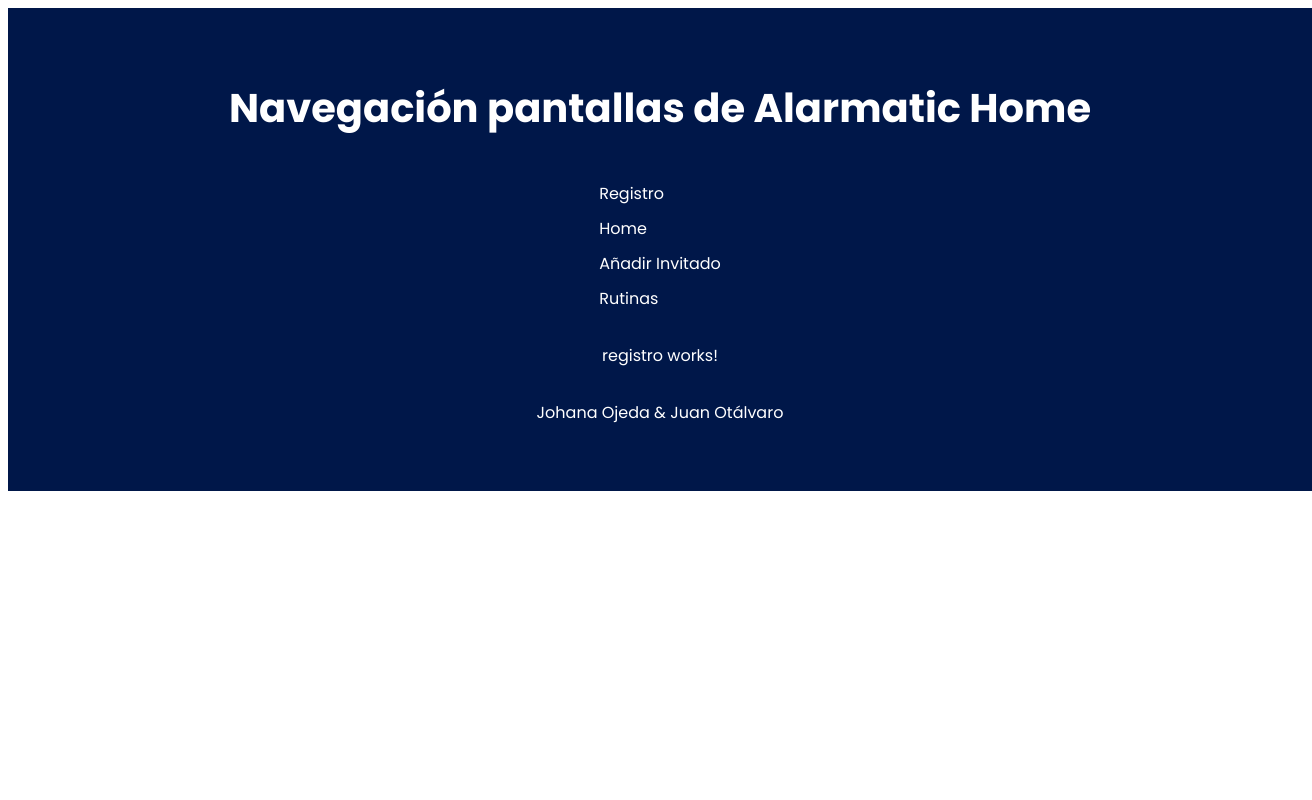
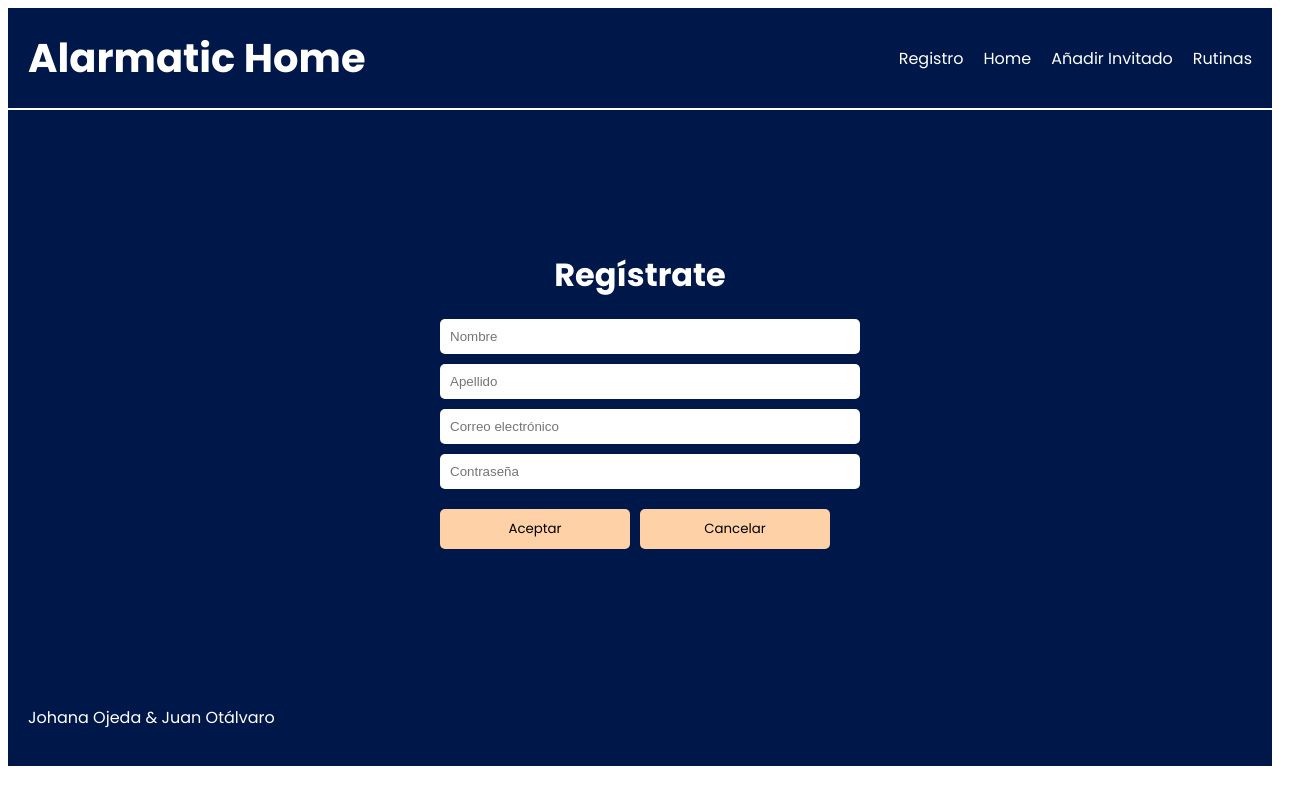
Before and after one commit to johaojeda/uxweb, an Angular app in the folder alarmatic-home/: page /registro in a window 1280 px wide. Shown: the whole page, 1312 px wide, since content can reach past the window. Built offline with nearby package versions, Linux system fonts and the light colour scheme.

Commit message:
Se modifica pantalla de registro
Co-Authored-By: juanchoesteban23 <98656539+juanchoesteban23@users.noreply.github.com>

```diff
--- a/alarmatic-home/src/app/app.component.html
+++ b/alarmatic-home/src/app/app.component.html
@@ -1,22 +1,27 @@
-<div style="background-color: #001749; color: #ffffff; font-family: 'Poppins', sans-serif; width: 100%; height: 100%; display: flex; flex-direction: column; justify-content: center; align-items: center; padding: 50px 20px;">
-  <!-- Encabezado -->
-  <h1 style="font-size: 2.5em; margin-top: 20px;">Navegación pantallas de Alarmatic Home</h1>
-
-  <!-- Menú -->
+<div style="background-color: #001749; color: #ffffff; font-family: 'Poppins', sans-serif; width: 100%; height: 100%; display: flex; flex-direction: column;">
+    <!-- Título y Menú -->
+    <div style="background-color: #001749; display: flex; justify-content: space-between; align-items: center; padding: 20px;">
+      <h1 style="font-size: 2.5em; margin: 0;">Alarmatic Home</h1>
       <nav>
-      <ul style="list-style-type: none; padding: 0;">
-          <li style="margin-bottom: 10px;"><a routerLink="/registro" style="text-decoration: none; color: #ffffff;">Registro</a></li>
-          <li style="margin-bottom: 10px;"><a routerLink="/home" style="text-decoration: none; color: #ffffff;">Home</a></li>
-          <li style="margin-bottom: 10px;"><a routerLink="/anadir-invitado" style="text-decoration: none; color: #ffffff;">Añadir Invitado</a></li>
+        <ul style="list-style-type: none; padding: 0; margin: 0; display: flex;">
+            <li style="margin-right: 20px;"><a routerLink="/registro" style="text-decoration: none; color: #ffffff;">Registro</a></li>
+            <li style="margin-right: 20px;"><a routerLink="/home" style="text-decoration: none; color: #ffffff;">Home</a></li>
+            <li style="margin-right: 20px;"><a routerLink="/anadir-invitado" style="text-decoration: none; color: #ffffff;">Añadir Invitado</a></li>
             <li><a routerLink="/rutinas" style="text-decoration: none; color: #ffffff;">Rutinas</a></li>
         </ul>
       </nav>
+    </div>
+
+    <!-- Línea blanca -->
+    <hr style="border: 1px solid #ffffff; margin: 0;">
 
     <!-- Contenido de la página -->
+    <div style="flex: 1; padding: 20px;">
       <router-outlet></router-outlet>
+    </div>
 
     <!-- Pie de página -->
-  <footer style="margin-top: auto;">
+    <footer style="margin-top: auto; padding: 20px;">
         <p>Johana Ojeda & Juan Otálvaro</p>
     </footer>
 </div>
--- a/alarmatic-home/src/app/registro/registro.component.css
+++ b/alarmatic-home/src/app/registro/registro.component.css
@@ -0,0 +1,35 @@
+.registro-container {
+    background-color: #001749;
+    color: white;
+    padding: 100px;
+    border-radius: 10px;
+    width: 400px; /* Ajusta el ancho según tus necesidades */
+    margin: 0 auto; /* Centra el contenedor horizontalmente */
+  }
+
+  .registro-inputs input {
+    width: 100%;
+    padding: 10px;
+    margin-bottom: 10px;
+    border-radius: 5px;
+    border: none;
+  }
+
+  .registro-buttons button {
+    padding: 10px ;
+    margin-right: 10px;
+    border: none;
+    border-radius: 5px;
+    font-family: 'Poppins', sans-serif;
+    cursor: pointer;
+  }
+
+  .aceptar-button {
+    background-color: #FFD1A7;
+    color: black;
+  }
+
+  .cancelar-button {
+    background-color: #FFD1A7;
+    color: black;
+  }
--- a/alarmatic-home/src/app/registro/registro.component.html
+++ b/alarmatic-home/src/app/registro/registro.component.html
@@ -1 +1,16 @@
-<p>registro works!</p>
+<div class="registro-container">
+    <h1 style="font-size: 2em; margin-bottom: 20px; text-align: center;">Regístrate</h1>
+    <div class="registro-inputs">
+      <input type="text" placeholder="Nombre" style="margin-bottom: 10px; width: 100%;">
+      <br>
+      <input type="text" placeholder="Apellido" style="margin-bottom: 10px; width: 100%;">
+      <br>
+      <input type="email" placeholder="Correo electrónico" style="margin-bottom: 10px; width: 100%;">
+      <br>
+      <input type="password" placeholder="Contraseña" style="margin-bottom: 20px; width: 100%;">
+    </div>
+    <div class="registro-buttons" style="display: flex; ">
+      <button class="aceptar-button" style="width: 100%;  padding: 10px;">Aceptar</button>
+      <button class="cancelar-button" style="width: 100%; padding: 10px;">Cancelar</button>
+    </div>
+</div>
```
Lines whose indentation alone changed are shown as unchanged.
